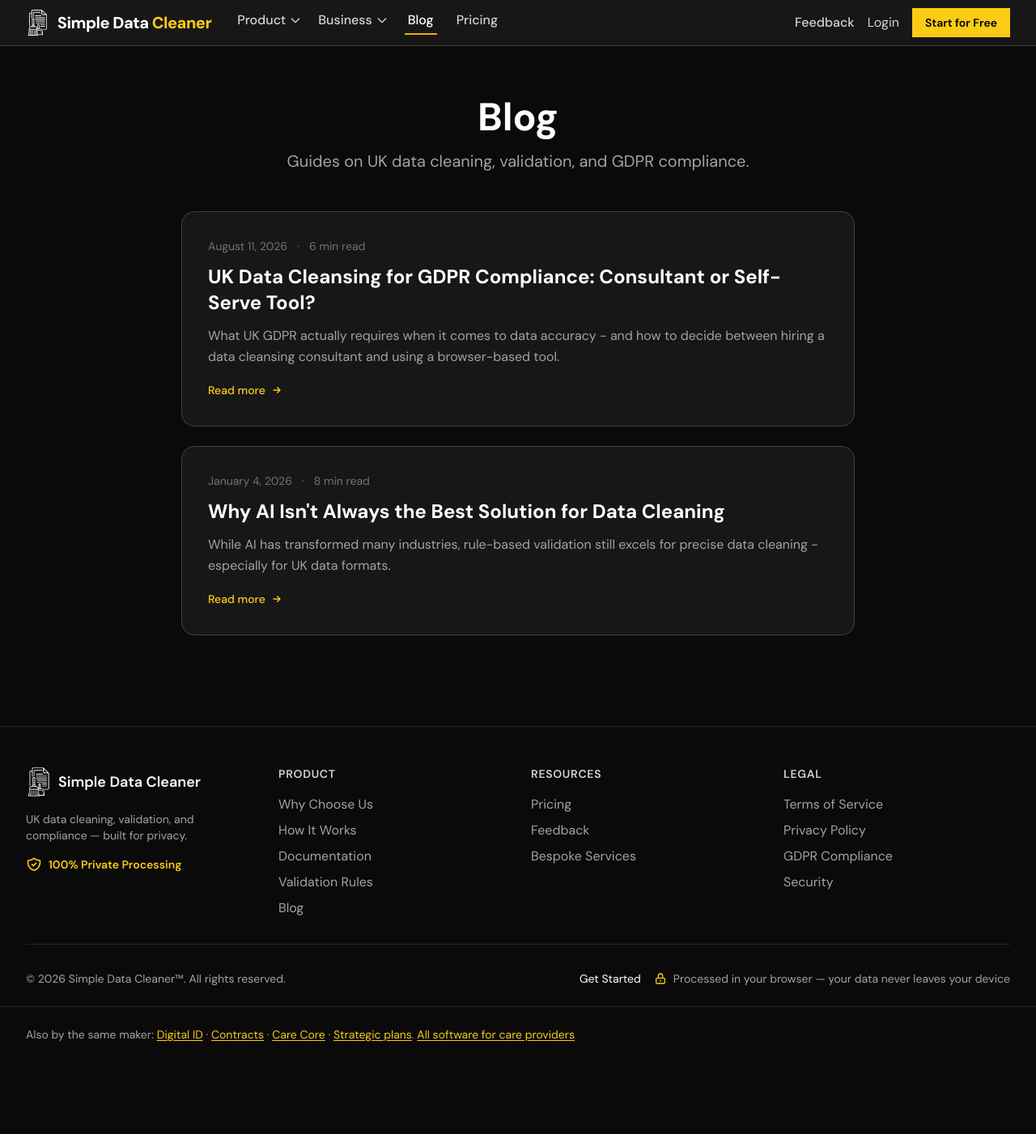
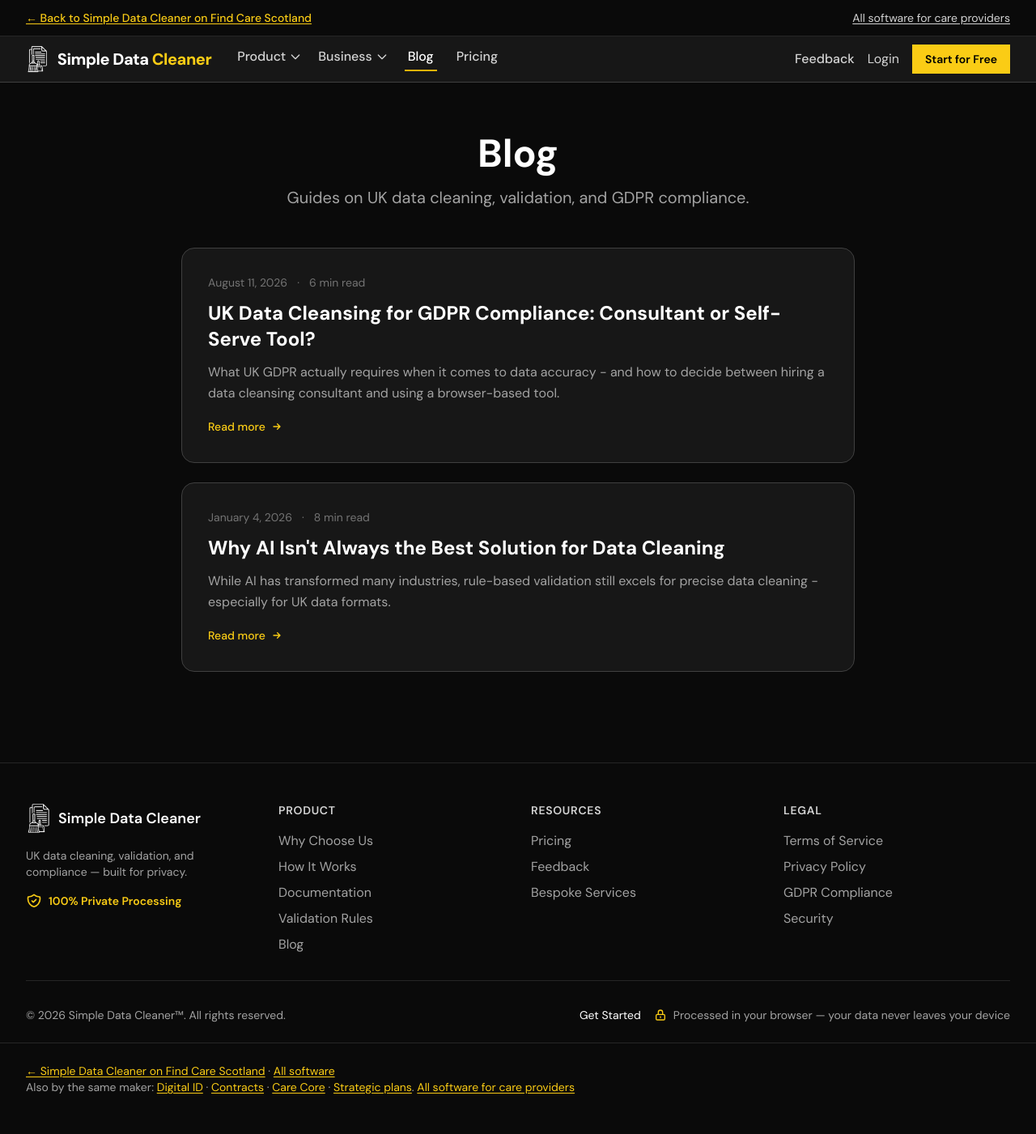
Before and after one commit to wellis321/validation, a PHP site: page /blog/index.php in a window 1280 px wide. Shown: the whole page at 81% size. Before the commit the page ends 1287 px from the top, so only its background shows below. Run offline with PHP 8.4, Linux system fonts and the light colour scheme.

Commit message:
Back link to the Find Care Scotland product page and software list (header strip for visitors, footer link)
Co-Authored-By: Claude Sonnet 5.5 <noreply@anthropic.com>

```diff
--- a/includes/footer.php
+++ b/includes/footer.php
@@ -73,7 +73,7 @@
         </div>
     </div>
     <div class="max-w-7xl mx-auto px-4 sm:px-6 lg:px-8 mt-6 pt-6 border-t border-neutral-800">
-        <p class="text-neutral-400 text-sm">Also by the same maker: <a href="https://findcarescotland.com/software/digital-id" class="text-yellow-400 underline underline-offset-2 hover:no-underline">Digital ID</a> &middot; <a href="https://findcarescotland.com/software/contracts" class="text-yellow-400 underline underline-offset-2 hover:no-underline">Contracts</a> &middot; <a href="https://findcarescotland.com/software/care-core" class="text-yellow-400 underline underline-offset-2 hover:no-underline">Care Core</a> &middot; <a href="https://findcarescotland.com/software/strategic-plan" class="text-yellow-400 underline underline-offset-2 hover:no-underline">Strategic plans</a>. <a href="https://findcarescotland.com/software" class="text-yellow-400 underline underline-offset-2 hover:no-underline">All software for care providers</a></p>
+        <p class="text-neutral-400 text-sm"><a href="https://findcarescotland.com/software/simple-data-cleaner" class="text-yellow-400 underline underline-offset-2 hover:no-underline">&larr; Simple Data Cleaner on Find Care Scotland</a> &middot; <a href="https://findcarescotland.com/software" class="text-yellow-400 underline underline-offset-2 hover:no-underline">All software</a><br>Also by the same maker: <a href="https://findcarescotland.com/software/digital-id" class="text-yellow-400 underline underline-offset-2 hover:no-underline">Digital ID</a> &middot; <a href="https://findcarescotland.com/software/contracts" class="text-yellow-400 underline underline-offset-2 hover:no-underline">Contracts</a> &middot; <a href="https://findcarescotland.com/software/care-core" class="text-yellow-400 underline underline-offset-2 hover:no-underline">Care Core</a> &middot; <a href="https://findcarescotland.com/software/strategic-plan" class="text-yellow-400 underline underline-offset-2 hover:no-underline">Strategic plans</a>. <a href="https://findcarescotland.com/software" class="text-yellow-400 underline underline-offset-2 hover:no-underline">All software for care providers</a></p>
     </div>
 </footer>
 <?php include __DIR__ . '/analytics.php'; ?>
--- a/includes/header.php
+++ b/includes/header.php
@@ -7,6 +7,15 @@ $isBlogSection = strpos($currentUrlPath, '/blog/') === 0;
 <a href="#main-content" class="sr-only focus:not-sr-only focus:absolute focus:top-4 focus:left-4 focus:z-50 bg-yellow-400 text-black px-4 py-2 rounded-lg font-medium shadow-lg focus:outline-none focus:ring-2 focus:ring-yellow-500 focus:ring-offset-2">
     Skip to main content
 </a>
+<?php if (empty($user)): ?>
+<!-- Back to the product page and the software list on Find Care Scotland, for people who arrived from there -->
+<div class="bg-neutral-950 border-b border-neutral-800">
+    <div class="max-w-7xl mx-auto px-4 sm:px-6 lg:px-8 flex flex-wrap items-center justify-between gap-x-6 text-sm">
+        <a href="https://findcarescotland.com/software/simple-data-cleaner" class="inline-flex items-center min-h-[44px] text-yellow-400 font-medium underline underline-offset-2 hover:no-underline focus:outline-none focus-visible:ring-2 focus-visible:ring-yellow-500 rounded">&larr; Back to Simple Data Cleaner on Find Care Scotland</a>
+        <a href="https://findcarescotland.com/software" class="inline-flex items-center min-h-[44px] text-neutral-300 underline underline-offset-2 hover:text-white hover:no-underline focus:outline-none focus-visible:ring-2 focus-visible:ring-yellow-500 rounded">All software for care providers</a>
+    </div>
+</div>
+<?php endif; ?>
 <!-- Navigation -->
 <nav class="bg-neutral-900 border-b border-neutral-700 sticky top-0 z-50">
     <div class="max-w-7xl mx-auto px-4 sm:px-6 lg:px-8">
```
